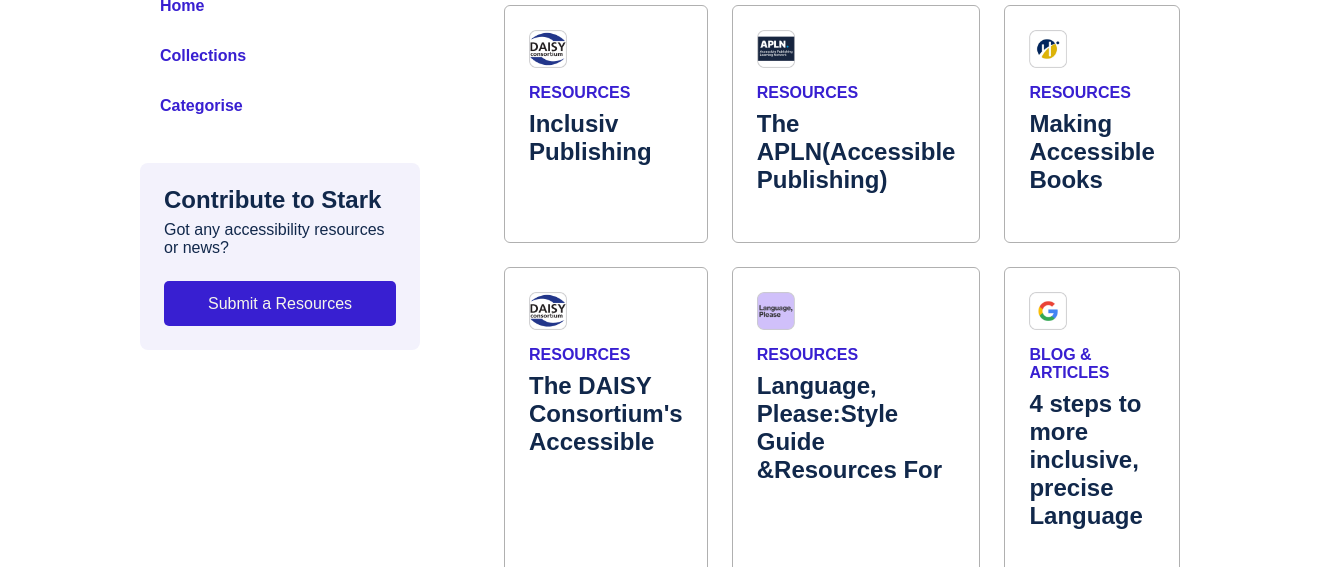
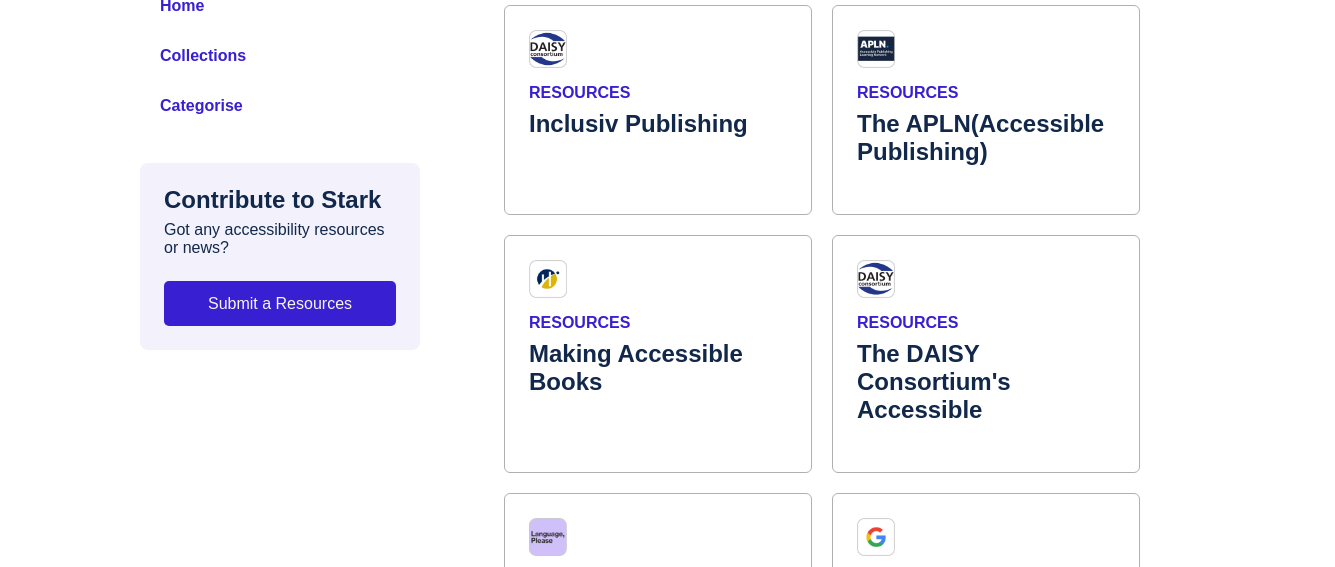
Before and after one commit to Genie0214/WMD241_202220329, a plain HTML site: page src/w10/assignment/index.html in a window 1280 px wide. Shown: the part 233-800 px from the top of the page, 1335 px wide, since content can reach past the window. Drawn offline with nearby package versions, Linux system fonts and the light colour scheme.

Commit message:
카드 요소가 화면 너비에 따라 3열, 2열로 변하도록

```diff
--- a/src/w10/assignment/style/style.scss
+++ b/src/w10/assignment/style/style.scss
@@ -173,9 +173,9 @@ body {
 
   &__card-container {
     display: grid;
-    column-gap: 1.5rem;
-    row-gap: 1.5rem;
-    grid-template-columns: repeat(3, 1fr);
+    grid-template-columns: repeat(auto-fit, minmax(250px, 1fr));
+    grid-gap: 20px;
+
     padding-left: 4rem;
     margin-bottom: 4rem;
   }
```
Also changed, not shown: src/w10/assignment/style/style.css.
